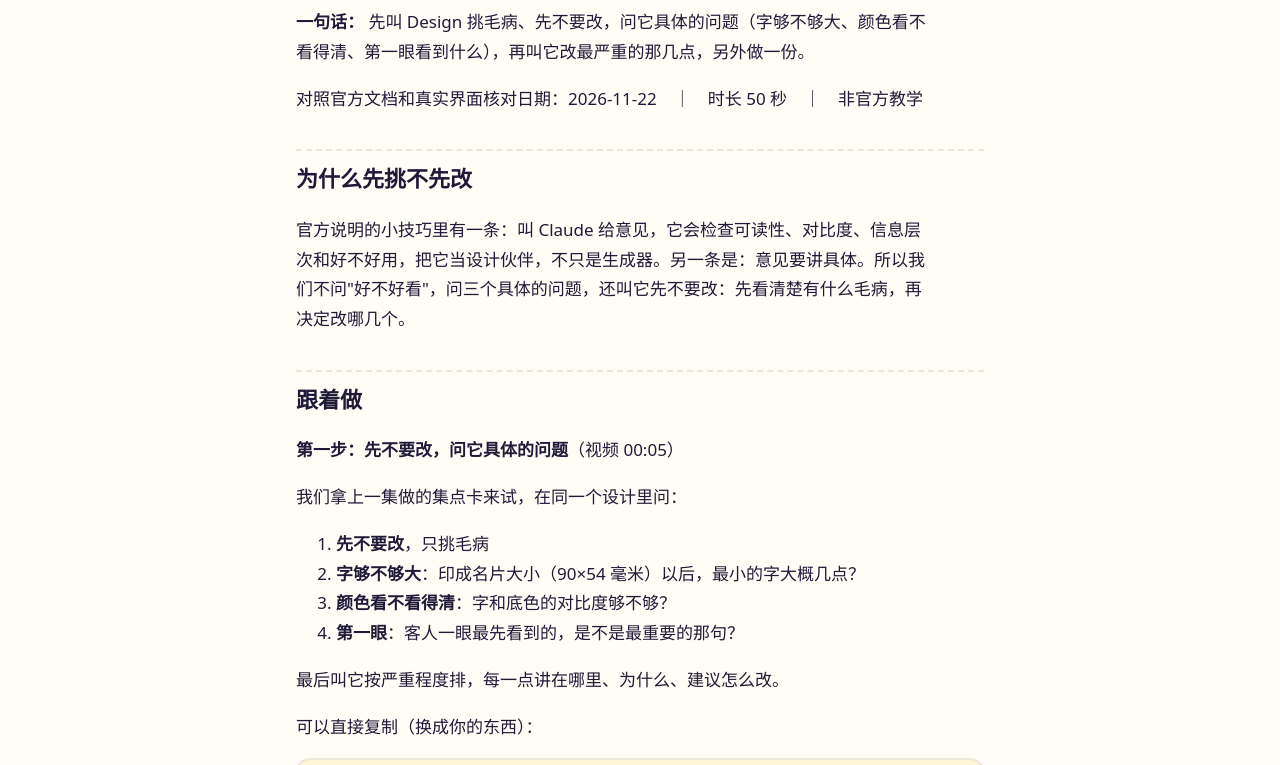
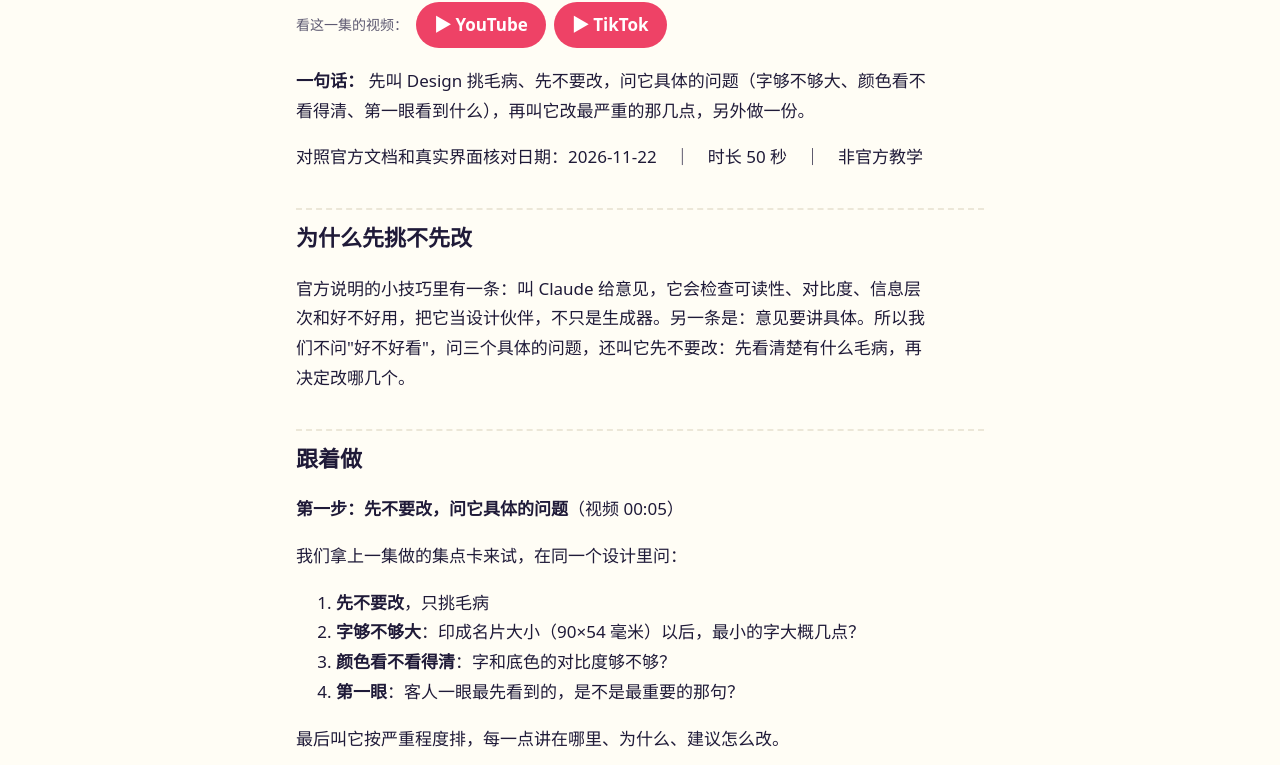
Before and after one commit to kopizai/kopizai.github.io, a plain HTML site: page ep/011/index.html in a window 1280 px wide. Shown: the part 153-918 px from the top of the page. Drawn offline with Linux system fonts and the light colour scheme.

Commit message:
第 11 集：看视频按钮

```diff
--- a/ep/011/index.html
+++ b/ep/011/index.html
@@ -52,7 +52,7 @@ footer .in { padding-block: 18px 28px; color: var(--muted); font-size: 14px; }
 <div class="top"><div class="in"><a href="../../index.html"><img src="../../assets/logo.png" alt="KopizAI - Kopi仔"></a><a class="home" href="../../index.html">全部集数</a></div></div>
 <main>
 <h1>第 11 集 · 叫 Design 帮你挑毛病</h1>
-
+<div class="watches"><span class="meta">看这一集的视频：</span><a class="watch" href="https://youtube.com/shorts/QTtE0oDpgf0" target="_blank" rel="noopener">▶ YouTube</a><a class="watch" href="https://www.tiktok.com/@kopizai_ai/video/7711901273439669511" target="_blank" rel="noopener">▶ TikTok</a></div>
 <p><strong>一句话：</strong> 先叫 Design 挑毛病、先不要改，问它具体的问题（字够不够大、颜色看不看得清、第一眼看到什么），再叫它改最严重的那几点，另外做一份。</p>
 <p>对照官方文档和真实界面核对日期：2026-11-22　｜　时长 50 秒　｜　非官方教学</p>
 <h2>为什么先挑不先改</h2>
```
